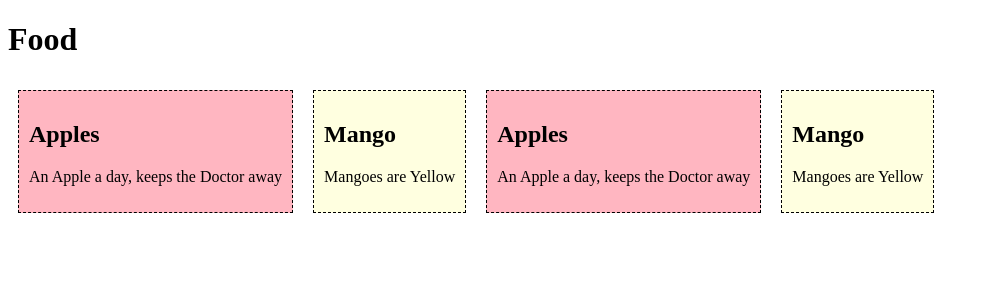
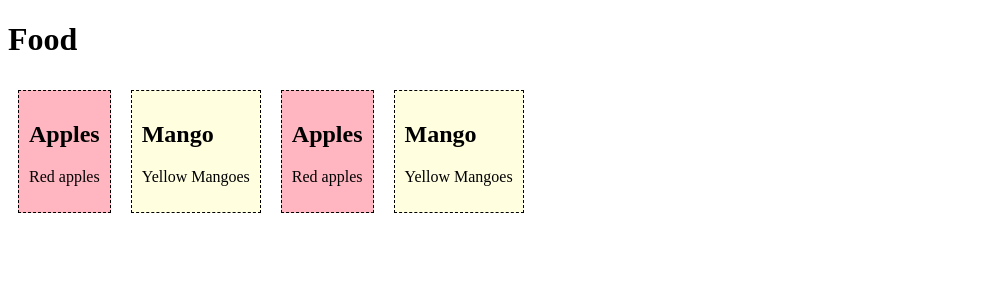
Before and after one commit to GMVillanueva/webprog-ss231-vuejs, a Vue app in the folder vue-project/: page / in a window 1280 px wide. Shown: the top 300 px of the page, without its empty margins (0-989 px from the left). Built offline with nearby package versions, Linux system fonts and the light colour scheme.

Commit message:
Updated message

```diff
--- a/vue-project/src/components/FoodItem.vue
+++ b/vue-project/src/components/FoodItem.vue
@@ -10,7 +10,7 @@ export default {
   data() {
     return {
       name: 'Apples',
-      message: 'An Apple a day, keeps the Doctor away'
+      message: 'Red apples'
     }
   }
 };
--- a/vue-project/src/components/FoodItem2.vue
+++ b/vue-project/src/components/FoodItem2.vue
@@ -10,7 +10,7 @@ export default {
   data() {
     return {
       name: 'Mango',
-      message: 'Mangoes are Yellow'
+      message: 'Yellow Mangoes'
     }
   }
 };
```
